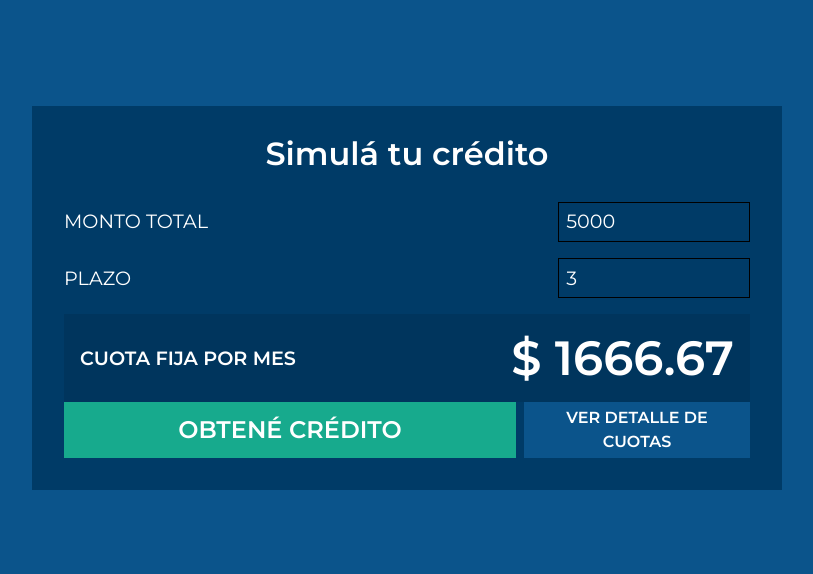
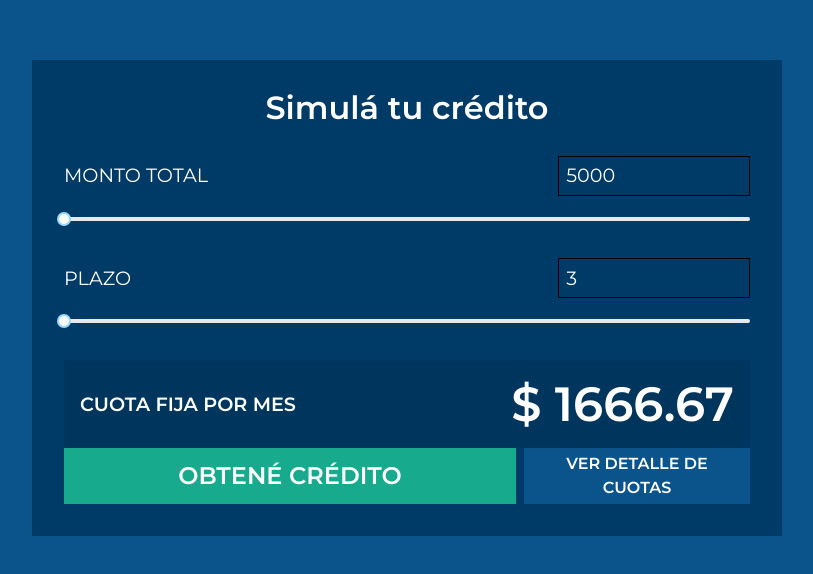
Before and after one commit to franklinlugo/challenge-react-db, a React (Create React App) app: page / in a window 1280 px wide. Shown: the part 102-676 px from the top of the page, without its empty margins (233-1046 px from the left). Built offline with nearby package versions, Linux system fonts and the light colour scheme.

Commit message:
feat: handle slider

```diff
--- a/src/App.js
+++ b/src/App.js
@@ -3,22 +3,28 @@ import { Layout, Title, Input, Total, ActionButtons } from 'components';
 
 const isNumber = (value) => !Number.isNaN(Number(value));
 
+const INITIAL_TOTAL_AMOUNT = 5000;
+const MIN_TOTAL_AMOUNT = 5000;
+const MAX_TOTAL_AMOUNT = 50000;
+
+const INITIAL_DEADLINE = 3;
+const MIN_INITIAL_DEADLINE = 3;
+const MAX_INITIAL_DEADLINE = 24;
+
+const initialAmount = () => (INITIAL_TOTAL_AMOUNT / INITIAL_DEADLINE).toFixed(2);
+
 function App() {
-  const [totalAmount, setTotalAmount] = React.useState(5000);
-  const [deadline, setdeadline] = React.useState(3);
-  const [amount, setAmount] = React.useState(() => (totalAmount / deadline).toFixed(2));
+  const [totalAmount, setTotalAmount] = React.useState(INITIAL_TOTAL_AMOUNT);
+  const [deadline, setdeadline] = React.useState(INITIAL_DEADLINE);
+  const [amount, setAmount] = React.useState(initialAmount);
 
-  function handleTotalAmount(event) {
-    const { value } = event.target;
-
+  function handleTotalAmount(value) {
     if (isNumber(value)) {
-      setTotalAmount(event.target.value);
+      setTotalAmount(Number(value));
     }
   }
 
-  function handleDeadline(event) {
-    const { value } = event.target;
-
+  function handleDeadline(value) {
     if (isNumber(value)) {
       setdeadline(Number(value));
     }
@@ -32,8 +38,22 @@ function App() {
   return (
     <Layout>
       <Title />
-      <Input label="MONTO TOTAL" htmlFor="totalAmount" value={totalAmount} onChange={handleTotalAmount} />
-      <Input label="PLAZO" htmlFor="deadline" value={deadline} onChange={handleDeadline} />
+      <Input
+        label="MONTO TOTAL"
+        htmlFor="totalAmount"
+        value={totalAmount}
+        onChange={handleTotalAmount}
+        min={MIN_TOTAL_AMOUNT}
+        max={MAX_TOTAL_AMOUNT}
+      />
+      <Input
+        label="PLAZO"
+        htmlFor="deadline"
+        value={deadline}
+        onChange={handleDeadline}
+        min={MIN_INITIAL_DEADLINE}
+        max={MAX_INITIAL_DEADLINE}
+      />
       <Total amount={amount} />
       <ActionButtons />
     </Layout>
--- a/src/components/Input/Input.js
+++ b/src/components/Input/Input.js
@@ -1,14 +1,23 @@
 import * as React from 'react';
 import { string, number, func } from 'prop-types';
+import { Slider } from 'components';
 import { Container } from './InputStyles';
 
-function Input({ label, htmlFor, value, onChange }) {
+function Input({ label, htmlFor, value, onChange, min, max }) {
+  function handleInputChange(event) {
+    const { value: inputValue } = event.target;
+    onChange(Number(inputValue));
+  }
+
+  function handleSliderChange(sliderValue) {
+    onChange(Number(sliderValue));
+  }
+
   return (
     <Container>
-      <label htmlFor={htmlFor} className="label">
-        {label}
-      </label>
-      <input type="text" name={htmlFor} id={htmlFor} value={value} onChange={onChange} />
+      <label htmlFor={htmlFor}>{label}</label>
+      <input type="text" name={htmlFor} id={htmlFor} value={value} onChange={handleInputChange} />
+      <Slider min={min} max={max} value={value} onChange={handleSliderChange} />
     </Container>
   );
 }
@@ -18,6 +27,8 @@ Input.propTypes = {
   htmlFor: string.isRequired,
   value: number.isRequired,
   onChange: func.isRequired,
+  min: number.isRequired,
+  max: number.isRequired,
 };
 
 export default Input;
--- a/src/components/Input/InputStyles.js
+++ b/src/components/Input/InputStyles.js
@@ -3,13 +3,18 @@ import styled from 'styled-components';
 export const Container = styled.div`
   display: grid;
   grid-template-columns: min-content 12rem;
+  grid-template-areas:
+    'label input'
+    'slider slider';
   justify-content: space-between;
   align-items: center;
   font-size: 1.2rem;
-  margin: 0 0 1rem 0;
-  .label {
+  margin: 0 0 2rem 0;
+  label {
+    grid-area: label;
     white-space: nowrap;
   }
-  .input {
+  input {
+    grid-area: input;
   }
 `;
--- /dev/null
+++ b/src/components/Slider/Slider.js
@@ -0,0 +1,22 @@
+import * as React from 'react';
+import { number, func } from 'prop-types';
+import RCSlider from 'rc-slider';
+import 'rc-slider/assets/index.css';
+import { Container } from './SliderStyles';
+
+function Slider({ min, max, value, onChange }) {
+  return (
+    <Container>
+      <RCSlider min={min} max={max} value={value} onChange={onChange} />
+    </Container>
+  );
+}
+
+Slider.propTypes = {
+  min: number.isRequired,
+  max: number.isRequired,
+  value: number.isRequired,
+  onChange: func.isRequired,
+};
+
+export default Slider;
--- /dev/null
+++ b/src/components/Slider/SliderStyles.js
@@ -0,0 +1,6 @@
+import styled from 'styled-components';
+
+export const Container = styled.div`
+  grid-area: slider;
+  margin: 1rem 0 0 0;
+`;
--- /dev/null
+++ b/src/components/Slider/index.js
@@ -0,0 +1 @@
+export { default } from './Slider';
--- a/src/components/index.js
+++ b/src/components/index.js
@@ -3,3 +3,4 @@ export { default as ActionButtons } from './ActionButtons';
 export { default as Total } from './Total';
 export { default as Title } from './Title';
 export { default as Input } from './Input';
+export { default as Slider } from './Slider';
```
